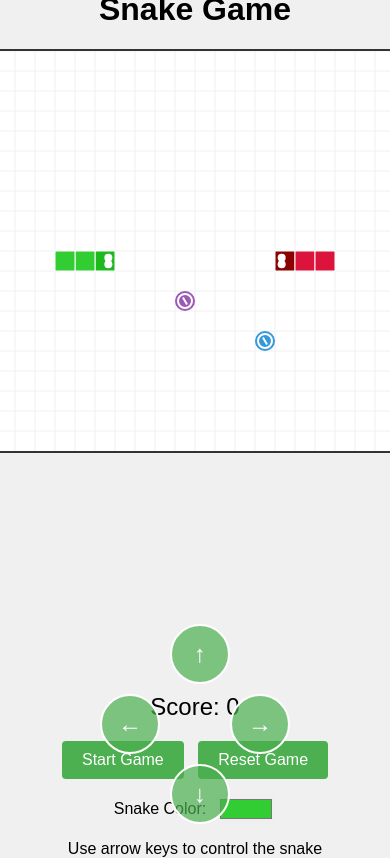
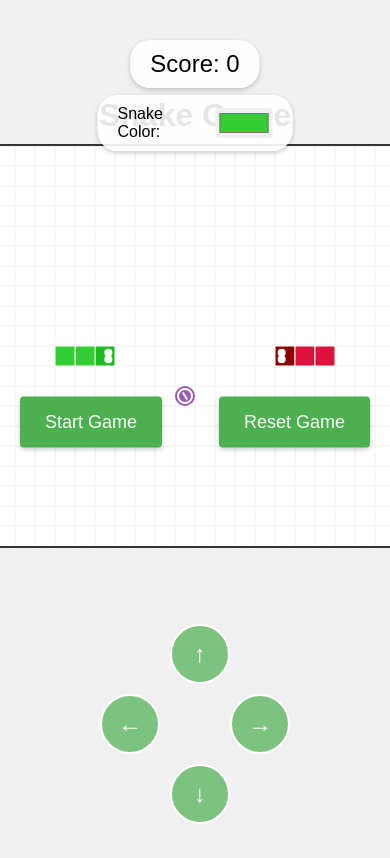
Before and after one commit to jaimango/snakegame, a plain HTML site: page index.html in a window 390 px wide. Drawn offline with Linux system fonts and the light colour scheme.

Commit message:
moved buttons not to interfere with arrows

```diff
--- a/index.html
+++ b/index.html
@@ -116,6 +116,52 @@
             canvas {
                 margin-bottom: 220px;
             }
+            .controls {
+                position: fixed;
+                top: 50%;
+                left: 0;
+                right: 0;
+                transform: translateY(-50%);
+                margin: 0;
+                display: flex;
+                justify-content: space-between;
+                padding: 0 20px;
+                pointer-events: none;
+            }
+            .controls button {
+                pointer-events: auto;
+                padding: 15px 25px;
+                font-size: 18px;
+                margin: 0;
+                box-shadow: 0 2px 5px rgba(0,0,0,0.2);
+            }
+            .score-container {
+                position: fixed;
+                top: 20px;
+                left: 50%;
+                transform: translateX(-50%);
+                background-color: rgba(255, 255, 255, 0.9);
+                padding: 10px 20px;
+                border-radius: 20px;
+                box-shadow: 0 2px 5px rgba(0,0,0,0.2);
+            }
+            .color-picker-container {
+                position: fixed;
+                top: 80px;
+                left: 50%;
+                transform: translateX(-50%);
+                background-color: rgba(255, 255, 255, 0.9);
+                padding: 10px 20px;
+                border-radius: 20px;
+                box-shadow: 0 2px 5px rgba(0,0,0,0.2);
+            }
+            h1 {
+                margin-top: 20px;
+                margin-bottom: 10px;
+            }
+            p {
+                display: none;
+            }
         }
     </style>
 </head>
```
